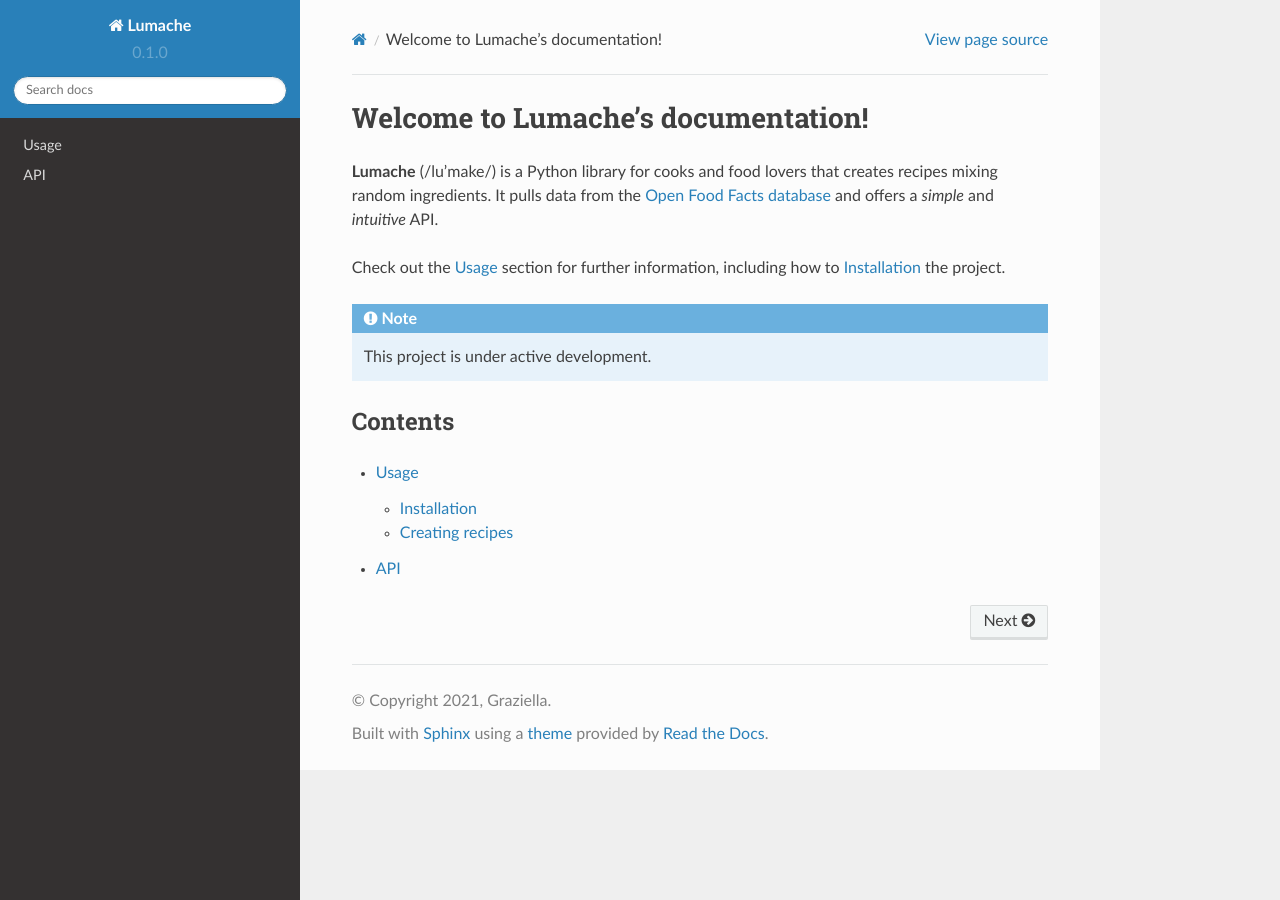
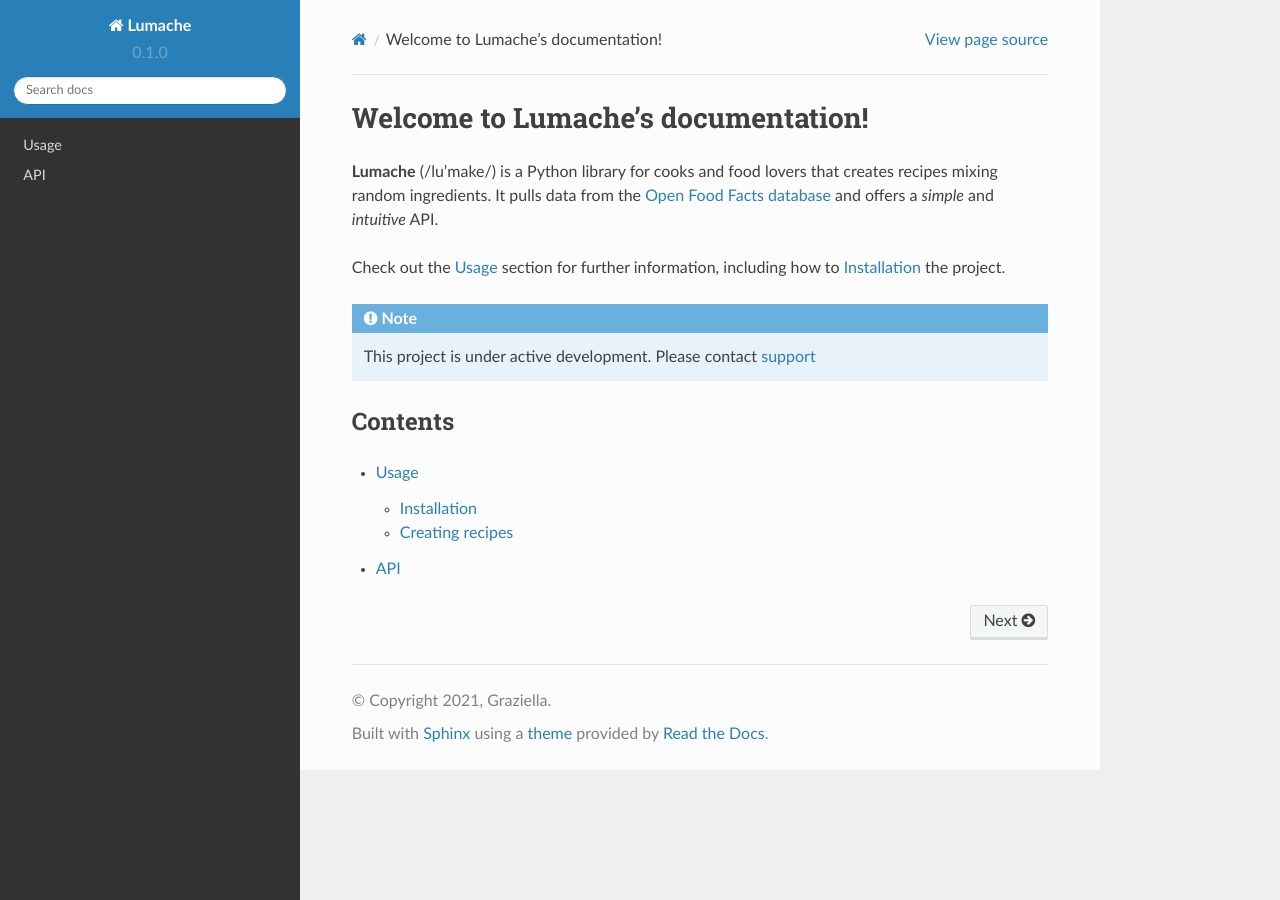
Before and after one commit to farid-mo/rtd-tutorial, a Sphinx documentation site: the page built from docs/source/index.rst, in a window 1280 px wide. Built offline with Sphinx 7.4.7 and the Read the Docs theme 2.0.0, drawn with Linux system fonts in a browser that asks for light colours.

Commit message:
update index.rst

```diff
--- a/docs/source/index.rst
+++ b/docs/source/index.rst
@@ -11,7 +11,7 @@ how to :ref:`installation` the project.
 
 .. note::
 
-   This project is under active development.
+   This project is under active development. Please contact `support <farid.mohammadi@iws.uni-stuttgart.de/>`_
 
 Contents
 --------
```
